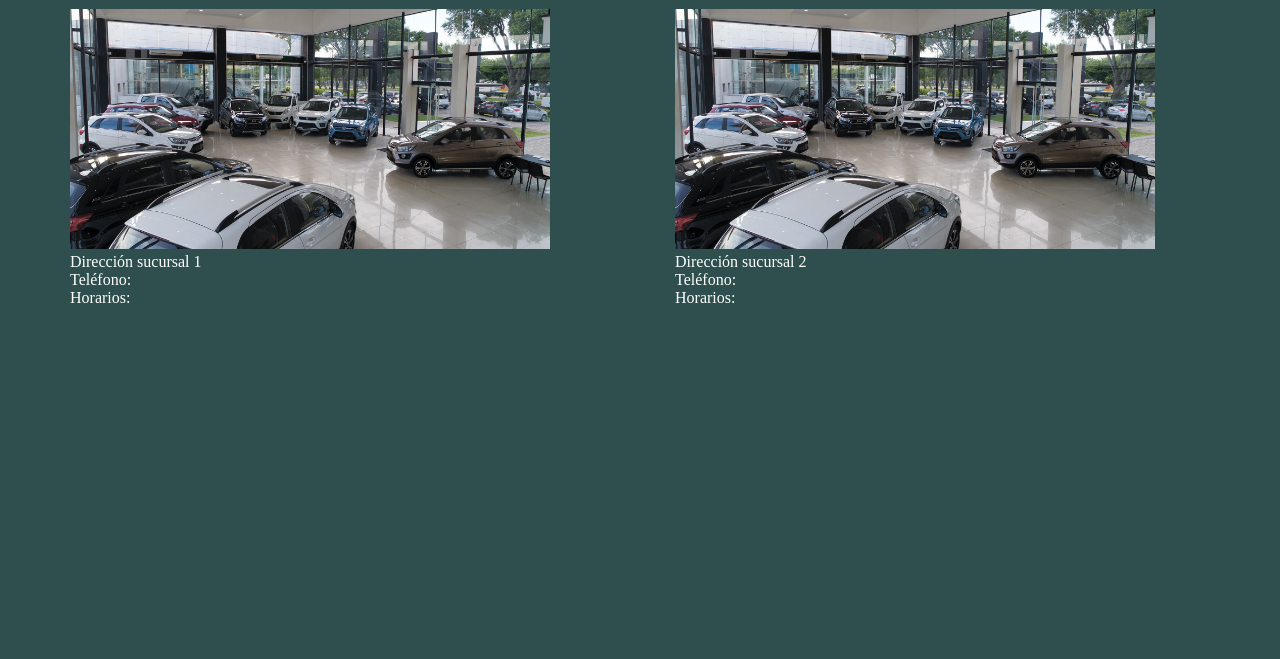
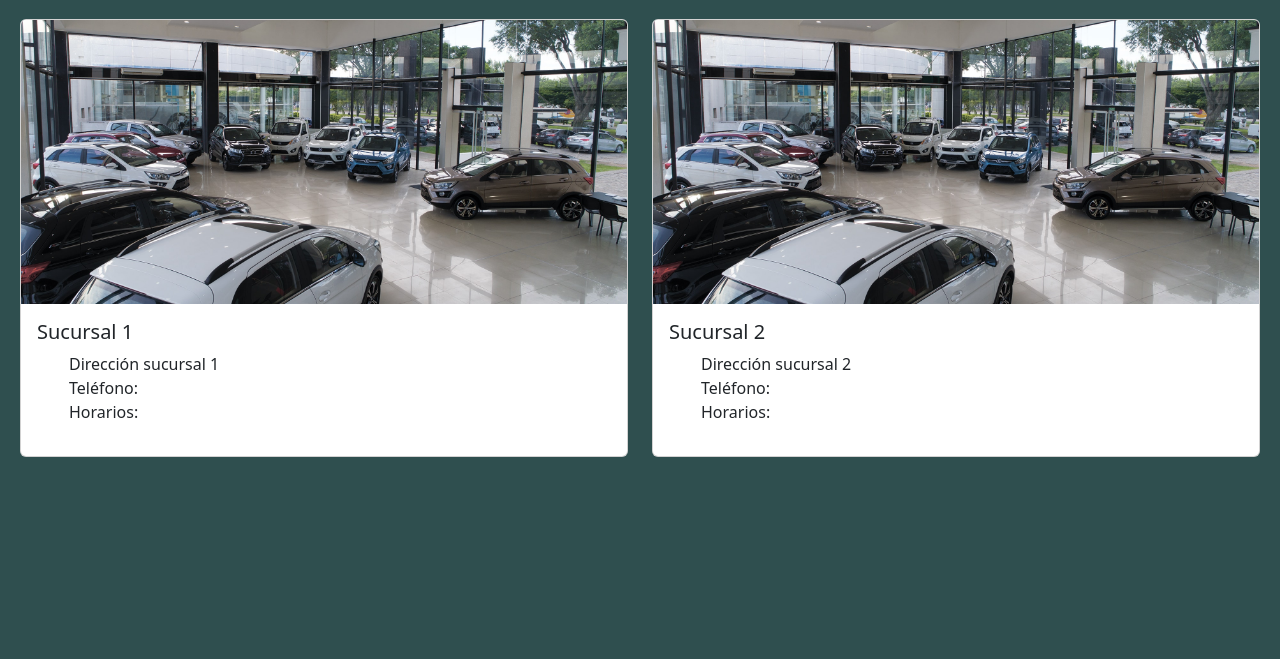
Before and after one commit to Guille0196/Proyecto-Final---Espinosa, a plain HTML site: page sucursales.html in a window 1280 px wide. Shown: the part 81-740 px from the top of the page. Drawn offline with nearby package versions, Linux system fonts and the light colour scheme.

Commit message:
Se añadio bootstrap a todas las paginas, formularios de contacto y tarjetas en la zona de sucursales

```diff
--- a/style.css
+++ b/style.css
@@ -20,9 +20,7 @@ body {
     width: 100%;
 }
 
-ul li {
-    color: white;
-}
+
 
 p {
     color: white;
@@ -127,6 +125,8 @@ header nav ul li a{
 }
 
 
+
+
 .footer {
     background-color: black;
     margin-top: auto;
@@ -159,22 +159,9 @@ header nav ul li a{
 }
 
 .sucursales{
-    display: grid;
-    grid-template-rows: 1fr;
-    grid-template-columns: 1fr 1fr;
-    gap: 20px;
     padding: 20px;
-    margin-left: 50px;
 }
 
-.item-sucursal {
-    border: 3px solid black;
-}
-
-.sucursal-container img {
-    width: 30em;
-    height: 15em;
-}
 
 
 .destacados {
--- a/sucursales.html
+++ b/sucursales.html
@@ -8,10 +8,12 @@
     <link rel="preconnect" href="https://fonts.googleapis.com">
     <link rel="preconnect" href="https://fonts.gstatic.com" crossorigin>
     <link href="https://fonts.googleapis.com/css2?family=Russo+One&display=swap" rel="stylesheet">
+    <title>Sucursales</title>
+
+    <link rel="stylesheet" href="https://cdn.jsdelivr.net/npm/bootstrap@5.2.0-beta1/dist/css/bootstrap.min.css">
 
     <!-- CSS -->
     <link rel="stylesheet" href="style.css">
-    <title>Sucursales</title>
 </head>
 <body>
 
@@ -39,21 +41,35 @@
 
     <!-- Sucursales -->
     <section class="sucursales">
-        <div class="sucursal-container">
-        <img src="image/sucursal.jpg" alt="item-sucursal">
-            <ul>
+        <div class="row row-cols-1 row-cols-md-2 g-4">
+            <div class="col">
+              <div class="card">
+                <img src="image/sucursal.jpg" class="card-img-top" alt="...">
+                <div class="card-body">
+                  <h5 class="card-title">Sucursal 1</h5>
+                  <ul class="lista">
                     <li>Dirección sucursal 1</li>
                     <li>Teléfono:</li>
                     <li>Horarios:</li>
                 </ul>
                 </div>
-        <div class="sucursal-container">
-        <img src="image/sucursal.jpg" alt="item-sucursal">
-            <ul>
+              </div>
+            </div>
+            <div class="col">
+              <div class="card">
+                <img src="image/sucursal.jpg" class="card-img-top" alt="...">
+                <div class="card-body">
+                  <h5 class="card-title">Sucursal 2</h5>
+                  <ul class="lista">
                     <li>Dirección sucursal 2</li>
                     <li>Teléfono:</li>
                     <li>Horarios:</li>
                 </ul>
+                </div>
+              </div>
+            </div>
+
+            </div>
           </div>
     </section>
     <!-- Fin sucursales -->
@@ -73,6 +89,6 @@
 
     </footer>
     <!-- Fin Footer -->
-
+    <script src="	https://cdn.jsdelivr.net/npm/bootstrap@5.2.0-beta1/dist/js/bootstrap.bundle.min.js"></script>
 </body>
 </html>
```
Also changed, not shown: contacto.html (+32 -14 lines), nosotros.html (+4 -2 lines), vehiculos.html (+4 -2 lines). Lines whose indentation alone changed are shown as unchanged.
